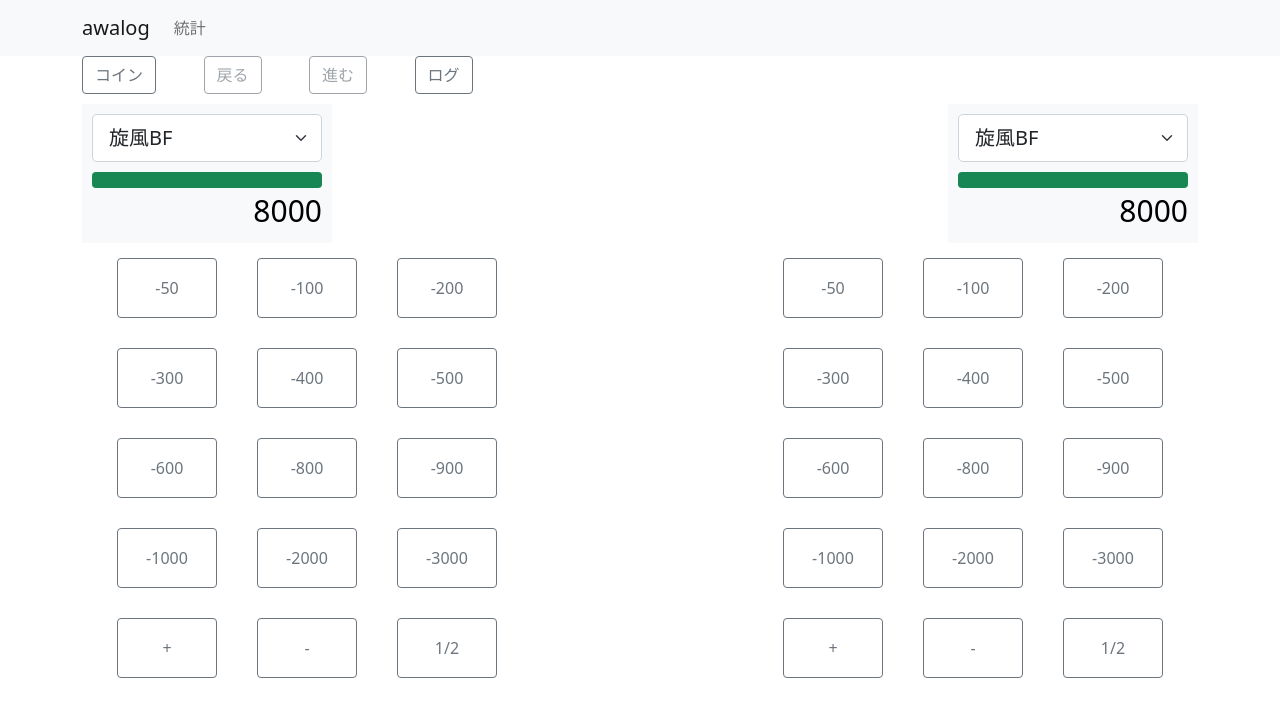
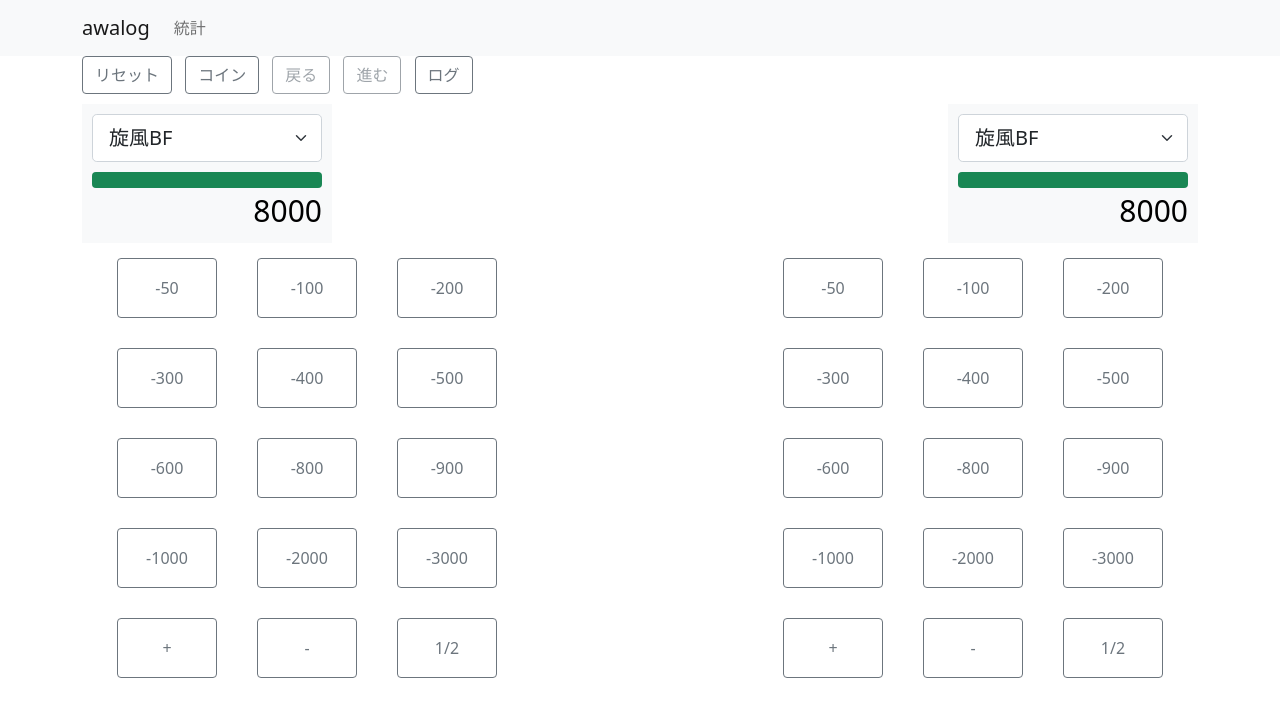
Before and after one commit to dateshi/awalog, a React (Create React App) app in the folder frontend/: page / in a window 1280 px wide. Shown: the top 716 px of the page. Built offline with nearby package versions, Linux system fonts and the light colour scheme.

Commit message:
リセット機能を追加

```diff
--- a/frontend/src/LP/Toolbar.tsx
+++ b/frontend/src/LP/Toolbar.tsx
@@ -1,6 +1,14 @@
 import { Button } from "react-bootstrap";
 import { LPHistory, LPHistoryCtl, PlayertCtl } from "./lp";
 import "./style.scss";
+
+const Reset = (props: { onClick: () => void }) => {
+  return (
+    <Button variant="outline-secondary" onClick={props.onClick}>
+      リセット
+    </Button>
+  );
+};
 
 const Coin = () => {
   // const [result, setResult] = useState<"表" | "裏" | "-">("-");
@@ -43,6 +51,7 @@ const LPLog = (props: Pick<Props, "showLPHistoryModal">) => (
 );
 
 type Props = {
+  showResetModal: () => void;
   showLPHistoryModal: () => void;
   lpHistory: LPHistory;
   lpHistoryCtl: LPHistoryCtl;
@@ -52,6 +61,7 @@ type Props = {
 
 const Toolbar = (props: Props) => {
   const {
+    showResetModal,
     showLPHistoryModal,
     lpHistory,
     lpHistoryCtl,
@@ -70,6 +80,7 @@ const Toolbar = (props: Props) => {
   };
   return (
     <div className="toolbar">
+      <Reset onClick={showResetModal} />
       <Coin />
       <Undo lpHistory={lpHistory} undo={undo} />
       <Redo lpHistory={lpHistory} redo={redo} />
--- a/frontend/src/LP/index.tsx
+++ b/frontend/src/LP/index.tsx
@@ -4,20 +4,28 @@ import "./style.scss";
 import Toolbar from "./Toolbar";
 import { useLPHistory, usePlayer } from "./lp";
 import Side from "./Side";
-import { useHistoryModal } from "./modal";
+import { useHistoryModal, useResetModal } from "./modal";
 
 const LP = () => {
+  const { ResetModal, showResetModal } = useResetModal();
   const { LPHistoryModal, showLPHistoryModal } = useHistoryModal();
   const { lpHistory, ctl: historyCtl } = useLPHistory();
   // TODO: APIで取得したデッキ一覧にする
   const decks = ["旋風BF", "墓地BF", "ヒーロービート", "代行天使"];
   const { player: p1, ctl: ctl1 } = usePlayer(1, decks, historyCtl);
   const { player: p2, ctl: ctl2 } = usePlayer(2, decks, historyCtl);
+  const reset = () => {
+    historyCtl.reset();
+    ctl1.reset();
+    ctl2.reset();
+  };
+
   return (
     <>
       <AWANav />
       <Container>
         <Toolbar
+          showResetModal={showResetModal}
           showLPHistoryModal={showLPHistoryModal}
           lpHistory={lpHistory}
           lpHistoryCtl={historyCtl}
@@ -30,6 +38,7 @@ const LP = () => {
         </div>
       </Container>
       <LPHistoryModal lpHistory={lpHistory} player1={p1} player2={p2} />
+      <ResetModal reset={reset} />
     </>
   );
 };
--- a/frontend/src/LP/lp.ts
+++ b/frontend/src/LP/lp.ts
@@ -24,8 +24,10 @@ export type Player = {
 
 export type PlayertCtl = ReturnType<typeof usePlayer>["ctl"];
 
+const initHistory = {logs: [], head: -1}
+
 export const useLPHistory = () => {
-  const [lpHistory, setHistory] = useState<LPHistory>({logs: [], head: -1});
+  const [lpHistory, setHistory] = useState<LPHistory>(initHistory);
   const addLog = (i: number, from: number, to: number) => {
     setHistory({
       logs: [
@@ -55,15 +57,20 @@ export const useLPHistory = () => {
     });
     return res;
   }
+  const reset = () => {
+    setHistory(initHistory);
+  }
   return {
     lpHistory: lpHistory,
     ctl: {
       addLog,
       undo,
       redo,
+      reset,
     }
   }
 }
+
 
 export const usePlayer = (id: number, decks: string[], historyCtl: LPHistoryCtl) => {
   const [player, setPlayer] = useState<Player>({
@@ -91,14 +98,21 @@ export const usePlayer = (id: number, decks: string[], historyCtl: LPHistoryCtl)
   };
   const undoLP = (log: LPLog) => {
     if (log.playerID === player.id) {
-      setPlayer({ ...player, lp: log.from })
+      setPlayer({ ...player, lp: log.from });
     }
-  }
+  };
   const redoLP = (log: LPLog) => {
     if (log.playerID === player.id) {
-      setPlayer({ ...player, lp: log.to })
+      setPlayer({ ...player, lp: log.to });
     }
-  }
+  };
+  const reset = () => {
+    setPlayer({...player,
+    lp: 8000,
+    mode: "normal" as Mode,
+    buf: 0,
+    });
+  };
   const changeMode = (mode: Mode) => {
     setPlayer({ ...player, buf: mode === "normal" ? 0 : player.buf, mode });
   };
@@ -127,6 +141,7 @@ export const usePlayer = (id: number, decks: string[], historyCtl: LPHistoryCtl)
       halfLP,
       undoLP,
       redoLP,
+      reset,
       changeMode,
       pushKey,
     },
--- a/frontend/src/LP/modal.tsx
+++ b/frontend/src/LP/modal.tsx
@@ -1,5 +1,5 @@
 import { useState } from "react";
-import { ListGroup, Modal } from "react-bootstrap";
+import { Button, ListGroup, Modal } from "react-bootstrap";
 import { LPHistory, Player } from "./lp";
 
 const toStringWithSign = (x: number) => {
@@ -66,3 +66,31 @@ export const useHistoryModal = () => {
   const showLPHistoryModal = () => setShowModal(true);
   return { LPHistoryModal, showLPHistoryModal };
 };
+
+export const useResetModal = () => {
+  const [showModal, setShowModal] = useState(false);
+  const close = () => setShowModal(false);
+  const ResetModal = (props: { reset: () => void }) => (
+    <Modal show={showModal} onHide={close}>
+      <Modal.Header>リセット確認</Modal.Header>
+      <Modal.Body>
+        LPとログをリセットしてよいですか？ <br /> この操作は取り消しできません
+      </Modal.Body>
+      <Modal.Footer>
+        <Button
+          onClick={() => {
+            props.reset();
+            setShowModal(false);
+          }}
+        >
+          はい
+        </Button>
+        <Button variant="secondary" onClick={close}>
+          いいえ
+        </Button>
+      </Modal.Footer>
+    </Modal>
+  );
+  const showResetModal = () => setShowModal(true);
+  return { ResetModal, showResetModal };
+};
```
